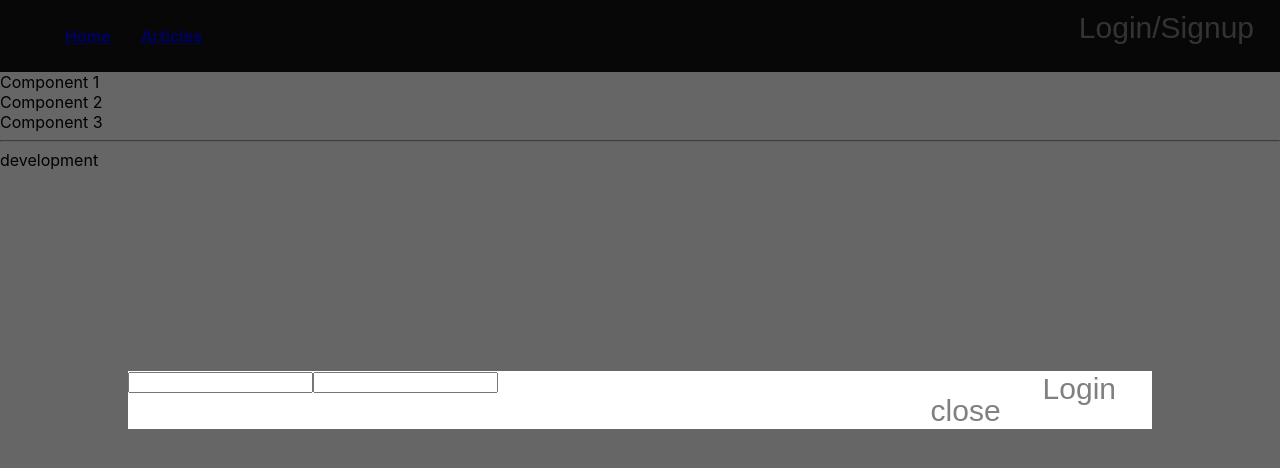
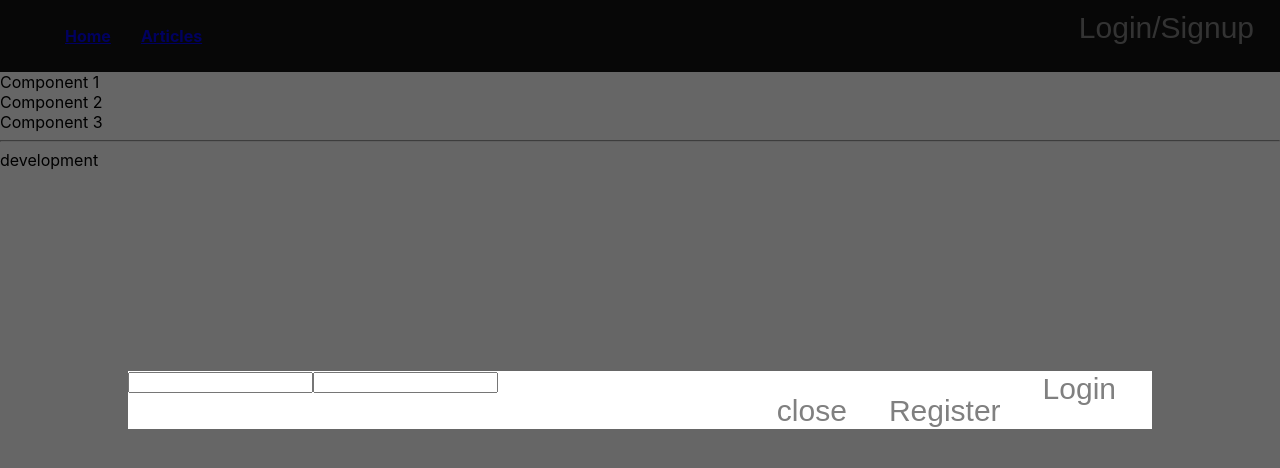
Before and after one commit to Lkleindesigns/sazerac-social, a React (Create React App) app: page / in a window 1280 px wide. Both pictures are taken after a click on the button "Login/Signup". Shown: the top 468 px of the page. Built offline with nearby package versions, Linux system fonts and the light colour scheme; no server answers.

Commit message:
first pass adding toggle for login/register modal

```diff
--- a/src/components/LoginModal.js
+++ b/src/components/LoginModal.js
@@ -1,13 +1,18 @@
 import React, { useState } from "react";
 import Login from './Login'
+import Register from './Register'
 
 const LoginModal = ({ handleClose, showModal, children }) => {
   const showHideClassName = showModal ? "modal display-block" : "modal display-none";
+  const [ showRegisterForm, setShowRegisterForm ] = useState(false);
 
   return (
     <div className={showHideClassName}>
       <section className="modal-main">
-        <Login />
+        <div className="moo-2">
+          { showRegisterForm ? <Register /> : <Login /> }
+        </div>
+        <button className="moo" onClick={() => setShowRegisterForm(!showRegisterForm)}>Register</button>
         <button onClick={() => handleClose()}>close</button>
       </section>
     </div>
```
